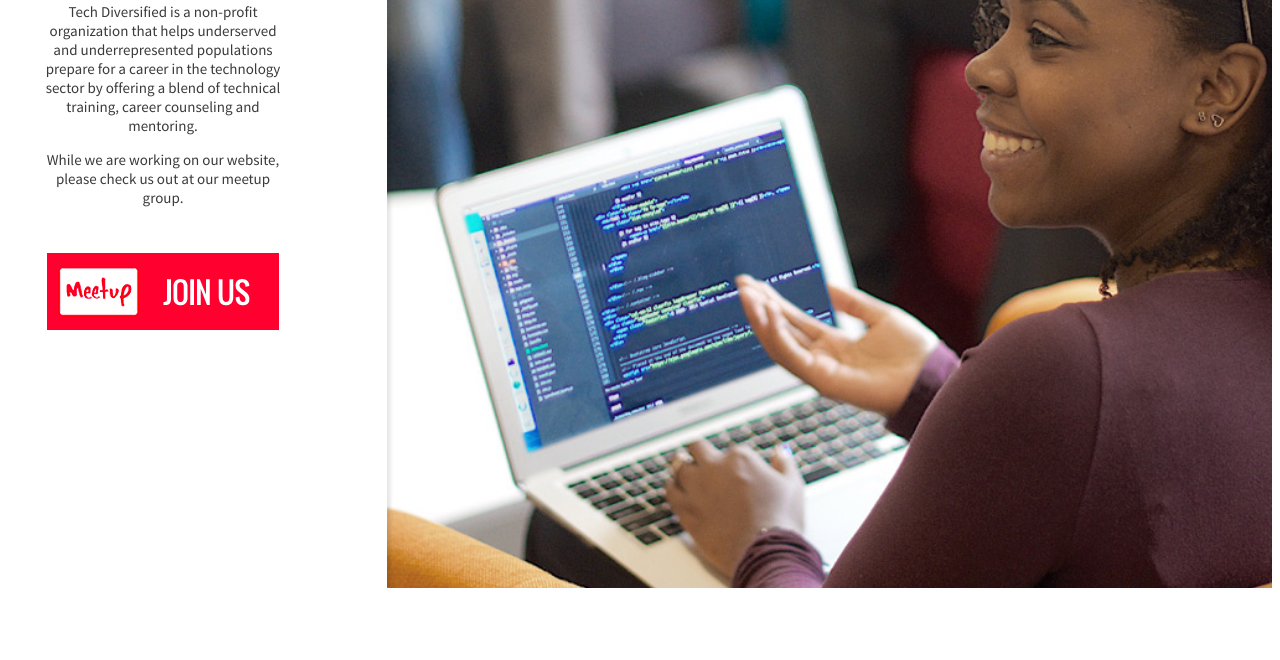
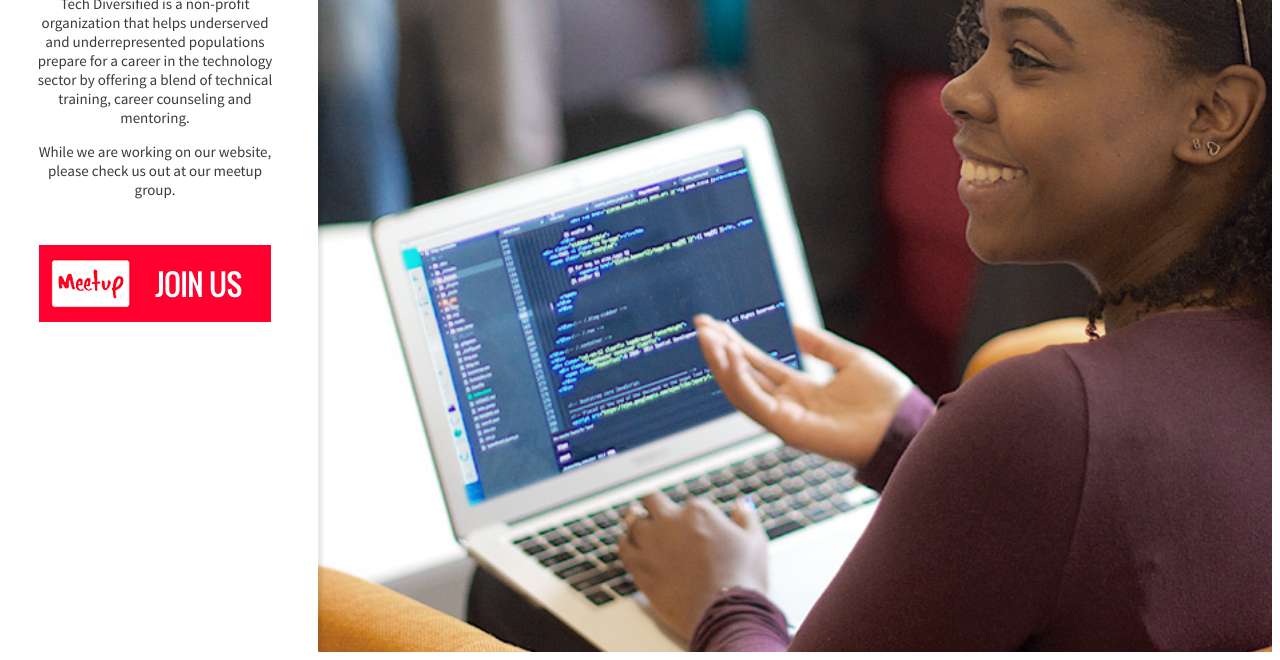
Before and after one commit to tech-diversified/techdiversified.org, a plain HTML site: page index.html in a window 1280 px wide. Shown: the part 243-903 px from the top of the page. Before the commit the page ends 839 px from the top, so only its background shows below. Drawn offline with Linux system fonts and the light colour scheme.

Commit message:
Updated css.

```diff
--- a/css/splash-style.css
+++ b/css/splash-style.css
@@ -74,8 +74,7 @@
 }
 
 .right-panel {
-    float: right;
-    min-width: 70%;
+    margin-left: 310px;
 }
 
 body {
@@ -97,7 +96,9 @@ body {
 }
 
 .left-panel {
-    float: left;
+    position: absolute;
+    top: 0;
+    left: 0;
 }
 
 .floatRight {
@@ -126,16 +127,14 @@ body {
 /* iPad */
 @media (max-width: 1024px) {
 
-    .left-panel, .right-panel {
-        float: none;
-    }
-
     .left-panel {
         width: auto;
+        position: relative;
     }
 
     .right-panel {
         width: auto;
+        margin-left: 0;
     }
 
     .hero .logo {
```
